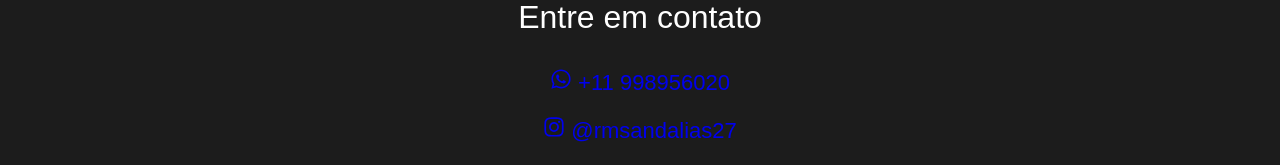
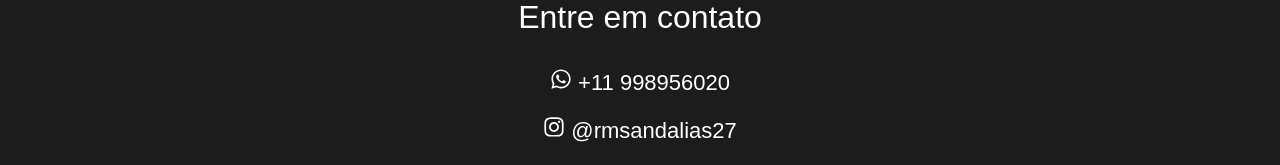
Before and after one commit to DevJoaoPeu/landing-page-freelancer, a React (Vite) app: page / in a window 1280 px wide. Shown: the part 7778-7943 px from the top of the page. Built offline with nearby package versions, Linux system fonts and the light colour scheme; the HTML template or start-up script is replaced by a standard one; a web font is replaced by a local one.

Commit message:
style: alterando a cor

```diff
--- a/src/App.css
+++ b/src/App.css
@@ -121,6 +121,10 @@ footer {
   font-size: 22px;
 }
 
+.redes-sociais a{
+ color: #fff;
+}
+
 @media screen and (max-width: 692px) {
  .header{
   width: 100%;
```
